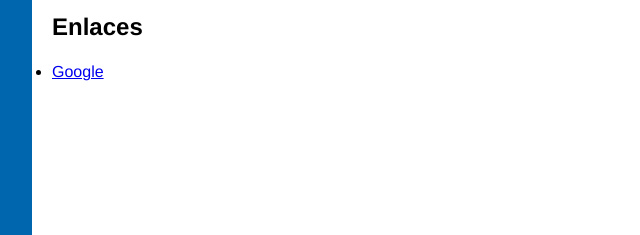
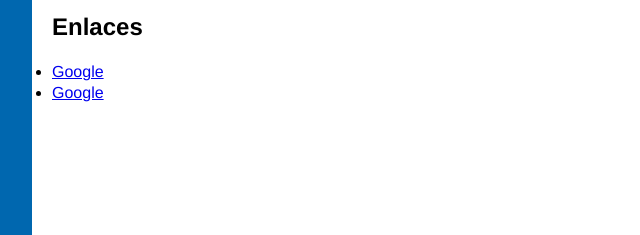
Before and after one commit to 07759793/Semana3, a plain HTML site: page enlaces.html in a window 1280 px wide. Shown: the part 123-358 px from the top of the page, 108-748 px from the left. Drawn offline with Linux system fonts and the light colour scheme.

Commit message:
Update enlaces.html

```diff
--- a/enlaces.html
+++ b/enlaces.html
@@ -39,6 +39,7 @@
 <h1>Enlaces</h1>
 <ul>
 <li><a href="http://google.es">Google</a></li>
+<li><a href="https://mtc.gob.pe">Google</a></li>
 </ul>
 </article>
 </section>
@@ -47,4 +48,5 @@
 </footer>
 </div>
 </body>
+
 </html>
```
